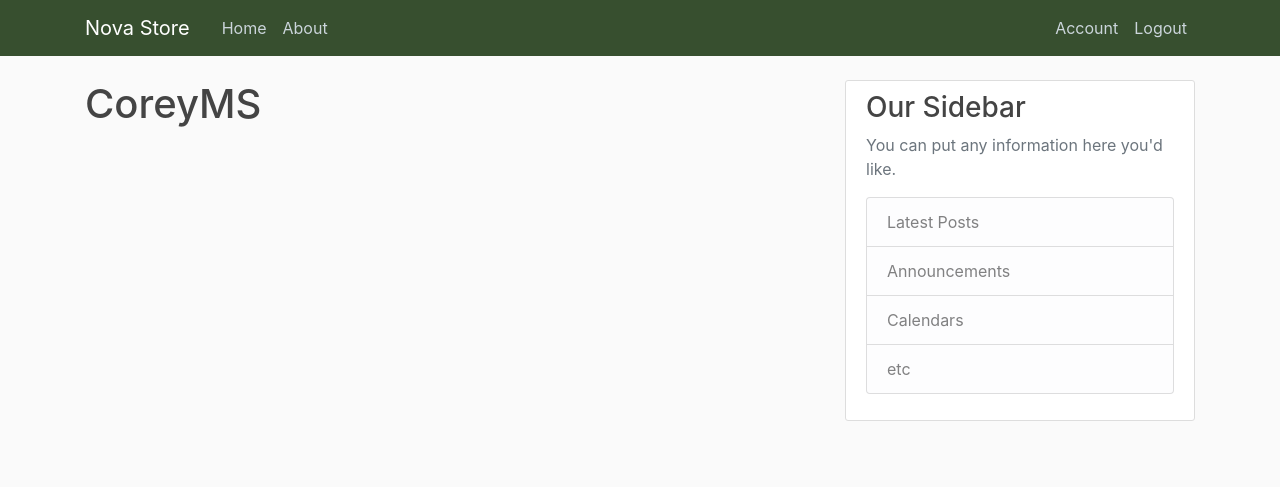
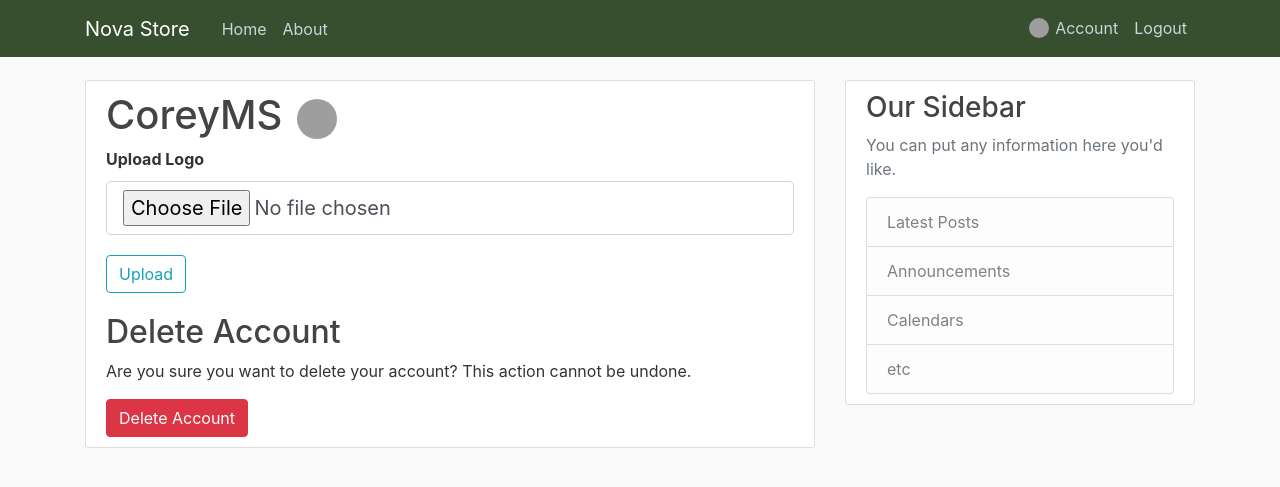
Before and after one commit to MatthewMckee4/e-commerce-website, a Flask app: page /account in a window 1280 px wide. Shown: the top 487 px of the page. Run offline with Flask 3, Linux system fonts and the light colour scheme; a user stored in the database is signed in; some libraries are stand-ins or nearby versions; grey boxes are pictures that could not be loaded.

Commit message:
added delete account button and logo upload

```diff
--- a/app/src/__init__.py
+++ b/app/src/__init__.py
@@ -1,6 +1,7 @@
 from flask import Flask
 from flask_sqlalchemy import SQLAlchemy
 from flask_bcrypt import Bcrypt
+from flask_wtf.csrf import CSRFProtect
 from flask_login import LoginManager
 
 app = Flask(__name__)
@@ -9,6 +10,7 @@ app.config["SQLALCHEMY_DATABASE_URI"] = "sqlite:///site.db"
 db = SQLAlchemy(app)
 bcrypt = Bcrypt(app)
 login_manager = LoginManager(app)
+csrf = CSRFProtect(app)
 login_manager.login_view = "login"
 login_manager.login_message_category = "info"
 
--- a/app/src/forms.py
+++ b/app/src/forms.py
@@ -2,6 +2,7 @@ from flask_wtf import FlaskForm
 from wtforms import StringField, PasswordField, SubmitField, BooleanField
 from wtforms.validators import DataRequired, Length, Email, EqualTo, ValidationError
 from src.models import User
+from flask_wtf.file import FileField, FileAllowed
 
 
 class RegistrationForm(FlaskForm):
@@ -33,3 +34,12 @@ class LoginForm(FlaskForm):
     password = PasswordField("Password", validators=[DataRequired()])
     remember = BooleanField("Remember Me")
     submit = SubmitField("Login")
+
+
+class LogoUploadForm(FlaskForm):
+    logo = FileField("Upload Logo", validators=[FileAllowed(["jpg", "png"])])
+    submit = SubmitField("Upload")
+
+
+class DeleteAccountForm(FlaskForm):
+    submit = SubmitField("Delete Account")
--- a/app/src/models.py
+++ b/app/src/models.py
@@ -12,7 +12,7 @@ class User(db.Model, UserMixin):
     id = db.Column(db.Integer, primary_key=True)
     username = db.Column(db.String(20), unique=True, nullable=False)
     email = db.Column(db.String(120), unique=True, nullable=False)
-    image_file = db.Column(db.String(20), nullable=False, default="default.jpg")
+    logo_url = db.Column(db.String(255), default="default.jpg")
     password = db.Column(db.String(60), nullable=False)
     posts = db.relationship("Post", backref="author", lazy=True)
 
--- a/app/src/routes.py
+++ b/app/src/routes.py
@@ -1,9 +1,10 @@
 from flask import render_template, url_for, flash, redirect, request
 from src import app, db, bcrypt
-from src.forms import RegistrationForm, LoginForm
+from src.forms import RegistrationForm, LoginForm, LogoUploadForm, DeleteAccountForm
 from src.models import User, Post
 from flask_login import login_user, current_user, logout_user, login_required
-
+from werkzeug.utils import secure_filename
+import os
 
 posts = [
     {
@@ -73,7 +74,29 @@ def logout():
     return redirect(url_for("home"))
 
 
-@app.route("/account")
+@app.route("/account", methods=["GET", "POST"])
 @login_required
 def account():
-    return render_template("account.html", title="Account")
+    logo_form = LogoUploadForm()
+    delete_form = DeleteAccountForm()
+
+    if logo_form.validate_on_submit():
+        if logo_form.logo.data:
+            logo_filename = secure_filename(logo_form.logo.data.filename)
+            logo_path = os.path.join(app.root_path, "static", "logos", logo_filename)
+            logo_form.logo.data.save(logo_path)
+            current_user.logo_url = f"logos/{logo_filename}"
+            db.session.commit()
+            flash("Logo uploaded successfully!", "success")
+
+    if delete_form.validate_on_submit():
+        if request.method == "POST":
+            db.session.delete(current_user)  # Delete user from the database
+            db.session.commit()
+            logout_user()  # Log the user out
+            flash("Your account has been deleted.", "success")
+            return redirect(url_for("home"))
+
+    return render_template(
+        "account.html", title="Account", logo_form=logo_form, delete_form=delete_form
+    )
--- a/app/src/static/main.css
+++ b/app/src/static/main.css
@@ -4,7 +4,12 @@ body {
     margin-top: 5rem;
 }
 
-h1, h2, h3, h4, h5, h6 {
+h1,
+h2,
+h3,
+h4,
+h5,
+h6 {
     color: #444444;
 }
 
@@ -54,7 +59,7 @@ a.article-title:hover {
 .article-metadata {
     padding-bottom: 1px;
     margin-bottom: 4px;
-  border-bottom: 1px solid #e3e3e3
+    border-bottom: 1px solid #e3e3e3;
 }
 
 .article-metadata a:hover {
@@ -80,5 +85,50 @@ a.article-title:hover {
 }
 
 .mr-2 {
-  color:#4a6741;
+    color: #4a6741;
 }
+
+.navbar-nav .logo-img {
+    width: 20px;
+    height: 20px;
+    border-radius: 10px;
+    margin-right: 2px;
+    margin-bottom: 3px;
+}
+
+.account-container {
+    display: flex;
+    align-items: center;
+}
+
+.account-container h1 {
+    margin-right: 15px; /* Adjust spacing between elements */
+}
+
+.account-container .logo-img {
+    width: 40px;
+    height: 40px;
+    border-radius: 20px;
+}
+
+.form-group {
+    margin-bottom: 20px;
+}
+
+.form-control-label {
+    font-weight: bold;
+    margin-bottom: 10px;
+    display: block;
+}
+
+.form-control-file {
+    padding: 10px;
+    border: 1px solid #ccc;
+    border-radius: 4px;
+    width: 100%;
+    transition: border-color 0.2s;
+}
+
+.invalid-feedback {
+    color: #dc3545;
+}
--- a/app/src/templates/account.html
+++ b/app/src/templates/account.html
@@ -1,4 +1,43 @@
-{% extends "layout.html" %}
-{% block content %}
-    <h1>{{ current_user.username }}</h1>
+{% extends "layout.html" %} {% block content %}
+<div class="content-section">
+    <div class="account-container">
+        <h1>{{ current_user.username }}</h1>
+        {% if current_user.logo_url %}
+        <img
+            src="{{ url_for('static', filename=current_user.logo_url) }}"
+            alt=""
+            class="logo-img"
+        />
+        {% endif %}
+    </div>
+
+    <form method="POST" enctype="multipart/form-data" action="">
+        {{ logo_form.hidden_tag() }}
+        <div class="form-group">
+            {{ logo_form.logo.label(class="form-control-label") }} {% if
+            logo_form.logo.errors %} {{ logo_form.logo(class="form-control
+            form-control-lg is-invalid") }}
+            <div class="invalid-feedback">
+                {% for error in form.logo.errors %}
+                <span>{{ error }}</span>
+                {% endfor %}
+            </div>
+            {% else %} {{ logo_form.logo(class="form-control form-control-lg")
+            }} {% endif %}
+        </div>
+        <div class="form-group">
+            {{ logo_form.submit(class="btn btn-outline-info") }}
+        </div>
+    </form>
+    <h2>Delete Account</h2>
+    <p>
+        Are you sure you want to delete your account? This action cannot be
+        undone.
+    </p>
+
+    <form method="POST" action="{{ url_for('account') }}">
+        {{ delete_form.csrf_token }} {{ delete_form.submit(class="btn
+        btn-danger") }}
+    </form>
+</div>
 {% endblock content %}
--- a/app/src/templates/layout.html
+++ b/app/src/templates/layout.html
@@ -2,13 +2,25 @@
 <html>
     <head>
         <!-- Required meta tags -->
-    <meta charset="utf-8">
-    <meta name="viewport" content="width=device-width, initial-scale=1, shrink-to-fit=no">
+        <meta charset="utf-8" />
+        <meta
+            name="viewport"
+            content="width=device-width, initial-scale=1, shrink-to-fit=no"
+        />
 
         <!-- Bootstrap CSS -->
-    <link rel="stylesheet" href="https://maxcdn.bootstrapcdn.com/bootstrap/4.0.0/css/bootstrap.min.css" integrity="sha384-Gn5384xqQ1aoWXA+058RXPxPg6fy4IWvTNh0E263XmFcJlSAwiGgFAW/dAiS6JXm" crossorigin="anonymous">
+        <link
+            rel="stylesheet"
+            href="https://maxcdn.bootstrapcdn.com/bootstrap/4.0.0/css/bootstrap.min.css"
+            integrity="sha384-Gn5384xqQ1aoWXA+058RXPxPg6fy4IWvTNh0E263XmFcJlSAwiGgFAW/dAiS6JXm"
+            crossorigin="anonymous"
+        />
 
-    <link rel="stylesheet" type="text/css" href="{{ url_for('static', filename='main.css') }}">
+        <link
+            rel="stylesheet"
+            type="text/css"
+            href="{{ url_for('static', filename='main.css') }}"
+        />
 
         {% if title %}
         <title>Flask Blog - {{ title }}</title>
@@ -21,22 +33,60 @@
             <nav class="navbar navbar-expand-md navbar-dark bg-steel fixed-top">
                 <div class="container">
                     <a class="navbar-brand mr-4" href="/">Nova Store</a>
-          <button class="navbar-toggler" type="button" data-toggle="collapse" data-target="#navbarToggle" aria-controls="navbarToggle" aria-expanded="false" aria-label="Toggle navigation">
+                    <button
+                        class="navbar-toggler"
+                        type="button"
+                        data-toggle="collapse"
+                        data-target="#navbarToggle"
+                        aria-controls="navbarToggle"
+                        aria-expanded="false"
+                        aria-label="Toggle navigation"
+                    >
                         <span class="navbar-toggler-icon"></span>
                     </button>
                     <div class="collapse navbar-collapse" id="navbarToggle">
                         <div class="navbar-nav mr-auto">
-              <a class="nav-item nav-link" href="{{ url_for('home') }}">Home</a>
-              <a class="nav-item nav-link" href="{{ url_for('about') }}">About</a>
+                            <a
+                                class="nav-item nav-link"
+                                href="{{ url_for('home') }}"
+                                >Home</a
+                            >
+                            <a
+                                class="nav-item nav-link"
+                                href="{{ url_for('about') }}"
+                                >About</a
+                            >
                         </div>
                         <!-- Navbar Right Side -->
                         <div class="navbar-nav">
                             {% if current_user.is_authenticated %}
-                <a class="nav-item nav-link" href="{{ url_for('account') }}">Account</a>
-                <a class="nav-item nav-link" href="{{ url_for('logout') }}">Logout</a>
+                            <a
+                                class="nav-item nav-link"
+                                href="{{ url_for('account') }}"
+                            >
+                                <img
+                                    src="{{ url_for('static', filename=current_user.logo_url) }}"
+                                    alt=""
+                                    class="logo-img"
+                                />
+                                Account
+                            </a>
+                            <a
+                                class="nav-item nav-link"
+                                href="{{ url_for('logout') }}"
+                                >Logout</a
+                            >
                             {% else %}
-                <a class="nav-item nav-link" href="{{ url_for('login') }}">Login</a>
-                <a class="nav-item nav-link" href="{{ url_for('register') }}">Register</a>
+                            <a
+                                class="nav-item nav-link"
+                                href="{{ url_for('login') }}"
+                                >Login</a
+                            >
+                            <a
+                                class="nav-item nav-link"
+                                href="{{ url_for('register') }}"
+                                >Register</a
+                            >
                             {% endif %}
                         </div>
                     </div>
@@ -46,38 +96,54 @@
         <main role="main" class="container">
             <div class="row">
                 <div class="col-md-8">
-          {% with messages = get_flashed_messages(with_categories=true) %}
-            {% if messages %}
-              {% for category, message in messages %}
-                <div class="alert alert-{{ category }}">
-                  {{ message }}
-                </div>
-              {% endfor %}
-            {% endif %}
-          {% endwith %}
-          {% block content %}{% endblock %}
+                    {% with messages =
+                    get_flashed_messages(with_categories=true) %} {% if messages
+                    %} {% for category, message in messages %}
+                    <div class="alert alert-{{ category }}">{{ message }}</div>
+                    {% endfor %} {% endif %} {% endwith %} {% block content %}{%
+                    endblock %}
                 </div>
                 <div class="col-md-4">
                     <div class="content-section">
                         <h3>Our Sidebar</h3>
-            <p class='text-muted'>You can put any information here you'd like.
+                        <p class="text-muted">
+                            You can put any information here you'd like.
+                        </p>
                         <ul class="list-group">
-                <li class="list-group-item list-group-item-light">Latest Posts</li>
-                <li class="list-group-item list-group-item-light">Announcements</li>
-                <li class="list-group-item list-group-item-light">Calendars</li>
-                <li class="list-group-item list-group-item-light">etc</li>
+                            <li class="list-group-item list-group-item-light">
+                                Latest Posts
+                            </li>
+                            <li class="list-group-item list-group-item-light">
+                                Announcements
+                            </li>
+                            <li class="list-group-item list-group-item-light">
+                                Calendars
+                            </li>
+                            <li class="list-group-item list-group-item-light">
+                                etc
+                            </li>
                         </ul>
-            </p>
                     </div>
                 </div>
             </div>
         </main>
 
-
         <!-- Optional JavaScript -->
         <!-- jQuery first, then Popper.js, then Bootstrap JS -->
-    <script src="https://code.jquery.com/jquery-3.2.1.slim.min.js" integrity="sha384-KJ3o2DKtIkvYIK3UENzmM7KCkRr/rE9/Qpg6aAZGJwFDMVNA/GpGFF93hXpG5KkN" crossorigin="anonymous"></script>
-    <script src="https://cdnjs.cloudflare.com/ajax/libs/popper.js/1.12.9/umd/popper.min.js" integrity="sha384-ApNbgh9B+Y1QKtv3Rn7W3mgPxhU9K/ScQsAP7hUibX39j7fakFPskvXusvfa0b4Q" crossorigin="anonymous"></script>
-    <script src="https://maxcdn.bootstrapcdn.com/bootstrap/4.0.0/js/bootstrap.min.js" integrity="sha384-JZR6Spejh4U02d8jOt6vLEHfe/JQGiRRSQQxSfFWpi1MquVdAyjUar5+76PVCmYl" crossorigin="anonymous"></script>
+        <script
+            src="https://code.jquery.com/jquery-3.2.1.slim.min.js"
+            integrity="sha384-KJ3o2DKtIkvYIK3UENzmM7KCkRr/rE9/Qpg6aAZGJwFDMVNA/GpGFF93hXpG5KkN"
+            crossorigin="anonymous"
+        ></script>
+        <script
+            src="https://cdnjs.cloudflare.com/ajax/libs/popper.js/1.12.9/umd/popper.min.js"
+            integrity="sha384-ApNbgh9B+Y1QKtv3Rn7W3mgPxhU9K/ScQsAP7hUibX39j7fakFPskvXusvfa0b4Q"
+            crossorigin="anonymous"
+        ></script>
+        <script
+            src="https://maxcdn.bootstrapcdn.com/bootstrap/4.0.0/js/bootstrap.min.js"
+            integrity="sha384-JZR6Spejh4U02d8jOt6vLEHfe/JQGiRRSQQxSfFWpi1MquVdAyjUar5+76PVCmYl"
+            crossorigin="anonymous"
+        ></script>
     </body>
 </html>
```
Also changed, not shown: app/src/templates/login.html (+15 -17 lines), app/instance/site.db, app/src/static/logos/NOVA_logo.png (added). Lines whose indentation alone changed are shown as unchanged.
